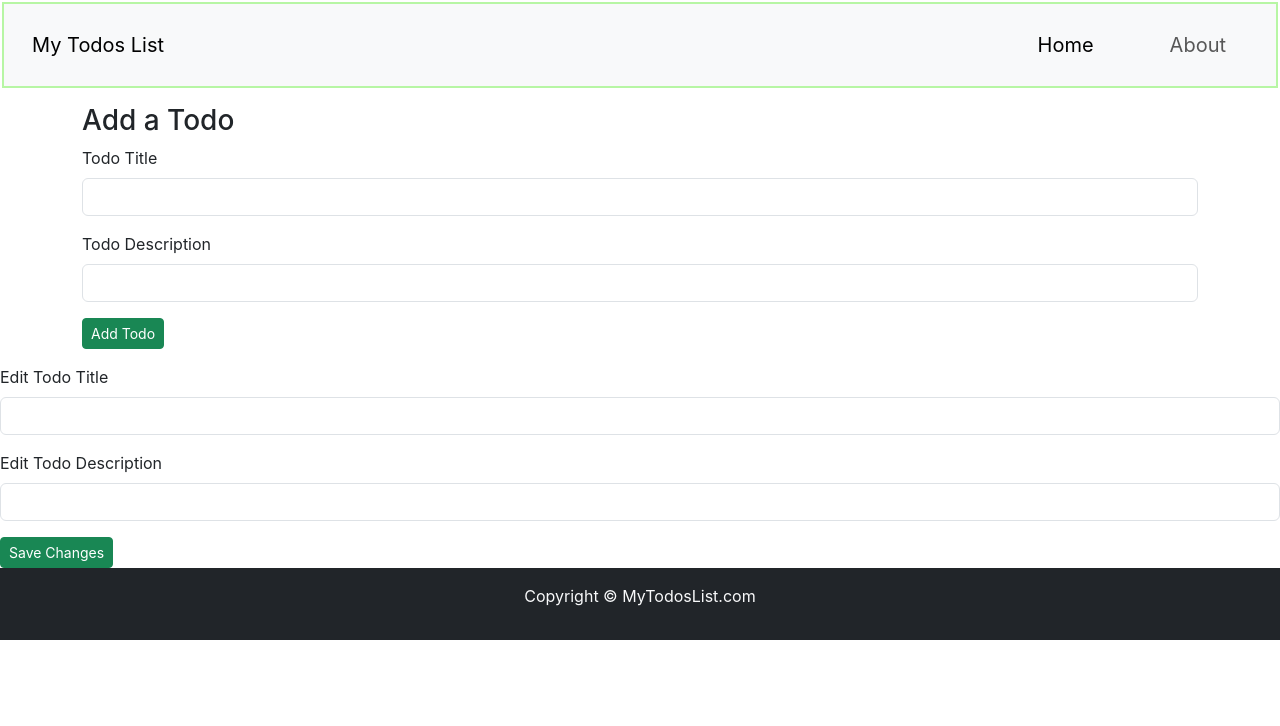
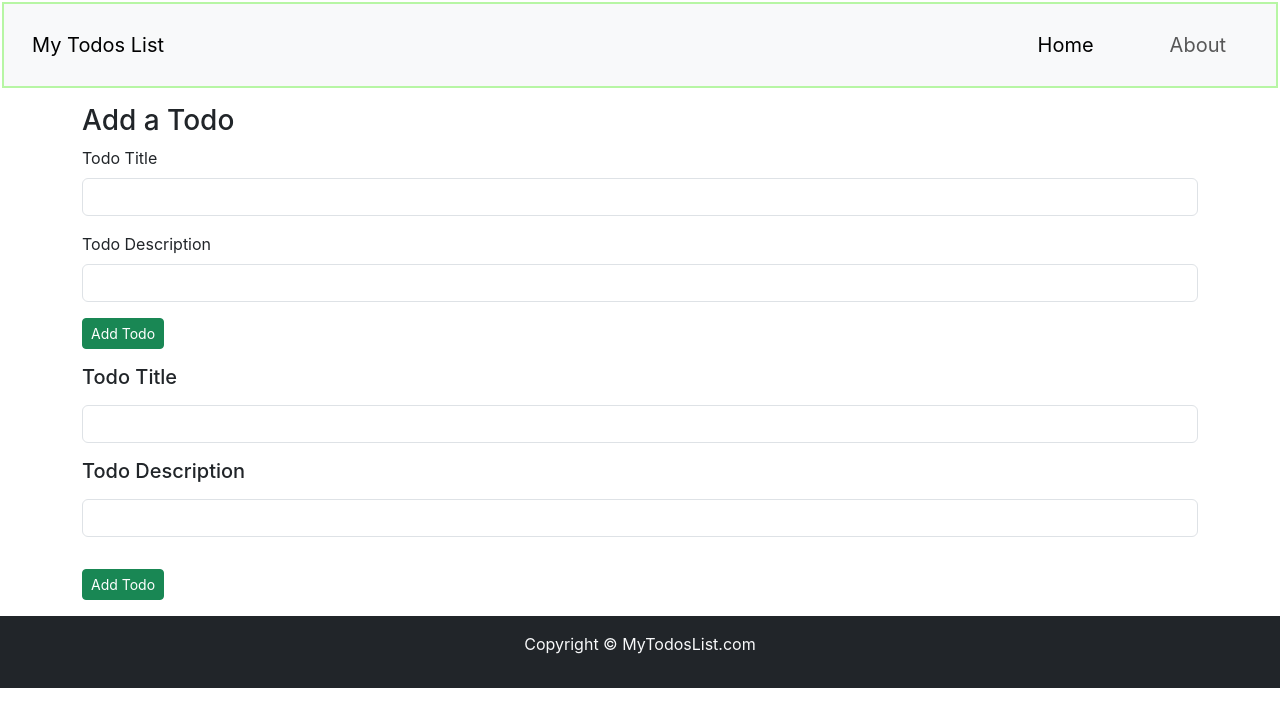
Before and after one commit to Savaliya-Ravi/React-Repo, a React (Create React App) app: page / in a window 1280 px wide. Shown: the top 726 px of the page. Built offline with nearby package versions, Linux system fonts and the light colour scheme.

Commit message:
Update Todos.js

```diff
--- a/src/MyComponents/Todos.js
+++ b/src/MyComponents/Todos.js
@@ -1,95 +1,109 @@
-// import React from 'react'
-// import {TodoItem} from "./TodoItem";
-// const Todos = (props) => {
-//     let myStyle = {
-//         minHeight: "70vh",
-//         margin: "40px auto"
-//     }
-//     return (
-//         <div className="container" style={myStyle}>
-//             <h3 className="my-3">Todos List</h3>
-//             {props.todos.length===0? "No Todos to display":
-//             props.todos.map((todo)=>{
-//                 // console.log(todo.sno);
-//                 return (<TodoItem todo={todo} key={todo.sno} onDelete={props.onDelete} onEdit={props.onEdit}/>
-//                 )
-//             })
-//               }
-//         </div>
-//     )
-// }
-
 // export default Todos;
-
-
-
-import React, { useState } from 'react';
+import React, { useState} from 'react';
 import { TodoItem } from './TodoItem';
 
-const Todos = ({ todos, onDelete }) => {
+const Todos = ({ todos,setTodos, onDelete }) => {
   // State to keep track of the TodoItem being edited
-  const [editedTodo, setEditedTodo] = useState(todos);
+  const [editedTodo, setEditedTodo] = useState(null);
+  const [title, setTitle] = useState('');
+  const [desc, setDesc] = useState('');
+
 
   // Function to handle editing
   const handleEdit = (todo) => {
     setEditedTodo(todo);
+    setTitle(todo.title);
+    setDesc(todo.desc);
+    // Scroll to the top of the page when "Edit" button is clicked
+    window.scrollTo({ top: 0, behavior: 'smooth' });
   };
 
-  // Function to handle form submission when editing
-  const handleEditSubmit = (e) => {
+  // Function to handle form submission when adding or editing
+  const handleSubmit = (e) => {
     e.preventDefault();
+    if (!title || !desc) {
+      alert('Title or Description cannot be blank');
+    } else {
+      if (editedTodo) {
         // Update the TodoItem in the Todos list
-    // First, remove the editedTodo from the list
-    const updatedTodos = todos.filter((todo) => todo !== editedTodo);
-    // Then add the modified editedTodo back to the list
-    updatedTodos.push(editedTodo);
-    setEditedTodo(null); // Reset the editedTodo state
-    setTodos(updatedTodos); // Update the Todos list
+        const updatedTodos = todos.map( (todo) => (todo === editedTodo ? { title, desc } : todo));
+        setTodos(updatedTodos);
+        setEditedTodo(null);
+      } else {
+        // Add the new TodoItem to the Todos list
+        const sno = todos.length === 0 ? 0 : todos[todos.length - 1].sno + 1;
+        const newTodo = { sno, title, desc };
+        setTodos([...todos, newTodo]);
+      }
+    //   // Clear the form fields after submission
+    //   setTitle('');
+    //   setDesc('');
+    }
+  };
+
+  // Function to handle canceling the edit
+  const handleCancelEdit = () => {
+    setEditedTodo(null);
+    setTitle('');
+    setDesc('');
   };
 
   // ... Rest of your code ...
 
   return (
     <>
-      {/* Display the TodoItems and pass the handleEdit function */}
-      {todos.map((todo) => (
-        <TodoItem key={todo.sno} todo={todo} onDelete={onDelete} onEdit={handleEdit} />
-      ))}
+       <div className="container">
 
-      {/* Display the form for editing */}
-      {editedTodo && (
-        <form onSubmit={handleEditSubmit}>
+
+
+      {/* Display the form for adding or editing */}
+      <form onSubmit={handleSubmit}>
         <div className="mb-3">
-            <label htmlFor="editTitle" className="form-label">
-              Edit Todo Title
+          <label htmlFor="title" className="form-label">
+          <h5>{editedTodo ? 'Edit Todo Title' : 'Todo Title'}</h5>
           </label>
           <input
             type="text"
-              value={editedTodo.title}
-              onChange={(e) => setEditedTodo({ ...editedTodo, title: e.target.value })}
+            value={title}
+            onChange={(e) => setTitle(e.target.value)}
             className="form-control"
-              id="editTitle"
+            id="title"
           />
         </div>
         <div className="mb-3">
-            <label htmlFor="editDesc" className="form-label">
-              Edit Todo Description
+          <label htmlFor="desc" className="form-label">
+            <h5>{editedTodo ? 'Edit Todo Description' : 'Todo Description'}</h5>
           </label>
           <input
             type="text"
-              value={editedTodo.desc}
-              onChange={(e) => setEditedTodo({ ...editedTodo, desc: e.target.value })}
+            value={desc}
+            onChange={(e) => setDesc(e.target.value)}
             className="form-control"
-              id="editDesc"
+            id="desc"
           />
         </div>
-          <button type="submit" className="btn btn-sm btn-success">
+        {editedTodo ? (
+          <>
+            <button type="submit" className="btn btn-sm my-3 btn-success">
               Save Changes
             </button>
+            <button type="button" className="btn btn-sm my-3 btn-secondary mx-2" onClick={handleCancelEdit}>
+              Cancel
+            </button>
+          </>
+        ) : (
+          <button type="submit" className="btn btn-sm my-3 btn-success">
+            Add Todo
+          </button>
+        )}
       </form>
-      )}
 
       {/* ... Rest of your code ... */}
+       {/* Display the TodoItems and pass the handleEdit function */}
+      {todos.map((todo) => (
+        <TodoItem todo={todo} onDelete={onDelete} onEdit={handleEdit} />
+      ))}
+      </div>
     </>
   );
 };
```
Lines whose indentation alone changed are shown as unchanged.
